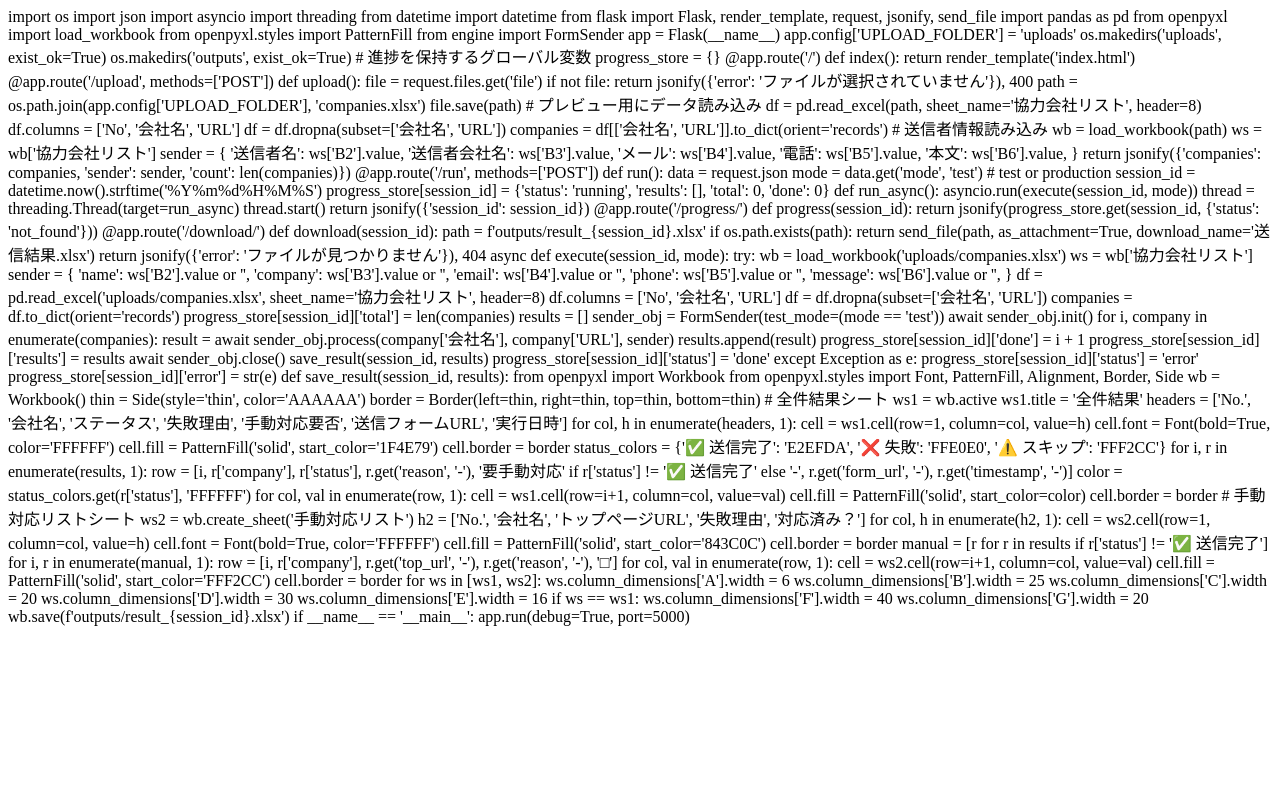
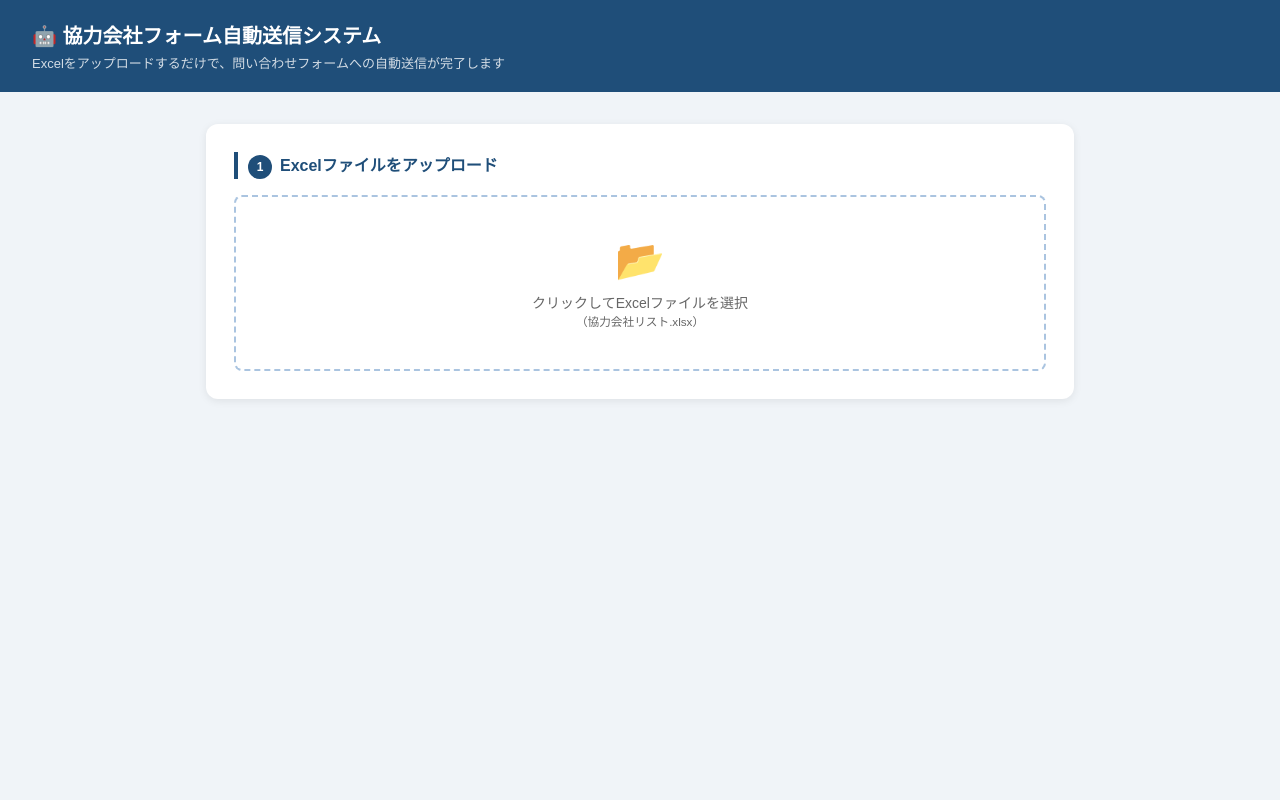
Before and after one commit to oshita-ops/form-sender, a Flask app: page / in a window 1280 px wide. Run offline with Flask 3, Linux system fonts and the light colour scheme.

Commit message:
Update index.html

```diff
--- a/templates/index.html
+++ b/templates/index.html
@@ -1,171 +1,176 @@
-import os
-import json
-import asyncio
-import threading
-from datetime import datetime
-from flask import Flask, render_template, request, jsonify, send_file
-import pandas as pd
-from openpyxl import load_workbook
-from openpyxl.styles import PatternFill
-from engine import FormSender
+<!DOCTYPE html>
+<html lang="ja">
+<head>
+  <meta charset="UTF-8">
+  <meta name="viewport" content="width=device-width, initial-scale=1.0">
+  <title>協力会社フォーム自動送信システム</title>
+  <style>
+    * { box-sizing: border-box; margin: 0; padding: 0; }
+    body { font-family: 'Hiragino Sans', 'Meiryo', sans-serif; background: #f0f4f8; color: #333; }
+    .header { background: #1F4E79; color: white; padding: 20px 32px; }
+    .header h1 { font-size: 20px; }
+    .header p { font-size: 13px; opacity: 0.8; margin-top: 4px; }
+    .container { max-width: 900px; margin: 32px auto; padding: 0 16px; }
+    .card { background: white; border-radius: 12px; padding: 28px; margin-bottom: 24px; box-shadow: 0 2px 8px rgba(0,0,0,0.08); }
+    .card h2 { font-size: 16px; color: #1F4E79; margin-bottom: 16px; border-left: 4px solid #1F4E79; padding-left: 10px; }
+    .step-badge { display: inline-block; background: #1F4E79; color: white; border-radius: 50%; width: 24px; height: 24px; text-align: center; line-height: 24px; font-size: 12px; margin-right: 8px; }
+    .upload-area { border: 2px dashed #aac4e0; border-radius: 8px; padding: 40px; text-align: center; cursor: pointer; transition: all 0.2s; }
+    .upload-area:hover { border-color: #1F4E79; background: #f0f7ff; }
+    .upload-area input { display: none; }
+    .upload-area p { color: #666; font-size: 14px; margin-top: 8px; }
+    .preview-box { background: #f8fafb; border-radius: 8px; padding: 16px; margin-top: 16px; font-size: 13px; }
+    .preview-box table { width: 100%; border-collapse: collapse; }
+    .preview-box th { background: #1F4E79; color: white; padding: 8px 12px; text-align: left; }
+    .preview-box td { padding: 8px 12px; border-bottom: 1px solid #eee; }
+    .sender-info { display: grid; grid-template-columns: 1fr 1fr; gap: 12px; margin-top: 12px; }
+    .sender-item { background: #f0f7ff; border-radius: 6px; padding: 10px 14px; }
+    .sender-item label { font-size: 11px; color: #666; display: block; }
+    .sender-item span { font-size: 13px; font-weight: bold; }
+    .mode-selector { display: flex; gap: 12px; margin-bottom: 16px; }
+    .mode-btn { flex: 1; padding: 14px; border: 2px solid #ddd; border-radius: 8px; background: white; cursor: pointer; text-align: center; transition: all 0.2s; }
+    .mode-btn.active { border-color: #1F4E79; background: #f0f7ff; }
+    .mode-btn h3 { font-size: 14px; margin-bottom: 4px; }
+    .mode-btn p { font-size: 12px; color: #666; }
+    .mode-btn.production.active { border-color: #C00000; background: #fff0f0; }
+    .run-btn { width: 100%; padding: 16px; background: #1F4E79; color: white; border: none; border-radius: 8px; font-size: 16px; font-weight: bold; cursor: pointer; }
+    .run-btn:disabled { background: #aaa; cursor: not-allowed; }
+    .run-btn.production { background: #C00000; }
+    .progress-bar-wrap { background: #eee; border-radius: 99px; height: 12px; margin: 12px 0; }
+    .progress-bar { background: #1F4E79; height: 12px; border-radius: 99px; transition: width 0.3s; width: 0%; }
+    .progress-text { font-size: 13px; color: #555; text-align: center; }
+    .log-box { background: #1a1a2e; color: #7ec8e3; border-radius: 8px; padding: 16px; max-height: 300px; overflow-y: auto; font-size: 12px; font-family: monospace; margin-top: 12px; }
+    .log-box .ok { color: #69db7c; }
+    .log-box .err { color: #ff6b6b; }
+    .log-box .skip { color: #ffd43b; }
+    .download-btn { display: none; width: 100%; padding: 14px; background: #375623; color: white; border: none; border-radius: 8px; font-size: 15px; font-weight: bold; cursor: pointer; margin-top: 16px; }
+    .warning-box { background: #fff8e6; border: 1px solid #ffc107; border-radius: 8px; padding: 14px 16px; font-size: 13px; color: #856404; margin-bottom: 16px; }
+  </style>
+</head>
+<body>
+<div class="header">
+  <h1>🤖 協力会社フォーム自動送信システム</h1>
+  <p>Excelをアップロードするだけで、問い合わせフォームへの自動送信が完了します</p>
+</div>
+<div class="container">
+  <div class="card">
+    <h2><span class="step-badge">1</span>Excelファイルをアップロード</h2>
+    <div class="upload-area" onclick="document.getElementById('fileInput').click()">
+      <input type="file" id="fileInput" accept=".xlsx" onchange="uploadFile(this)">
+      <div style="font-size:40px">📂</div>
+      <p>クリックしてExcelファイルを選択<br><small>（協力会社リスト.xlsx）</small></p>
+    </div>
+    <div id="previewArea" style="display:none">
+      <div style="margin-top:16px;font-size:14px;font-weight:bold;color:#1F4E79">📋 送信者情報</div>
+      <div class="sender-info" id="senderInfo"></div>
+      <div style="margin-top:16px;font-size:14px;font-weight:bold;color:#1F4E79">🏢 協力会社リスト（<span id="companyCount">0</span>社）</div>
+      <div class="preview-box">
+        <table><thead><tr><th>会社名</th><th>URL</th></tr></thead><tbody id="previewBody"></tbody></table>
+      </div>
+    </div>
+  </div>
 
-app = Flask(__name__)
-app.config['UPLOAD_FOLDER'] = 'uploads'
-os.makedirs('uploads', exist_ok=True)
-os.makedirs('outputs', exist_ok=True)
+  <div class="card" id="step2" style="display:none">
+    <h2><span class="step-badge">2</span>実行モードを選択</h2>
+    <div class="warning-box">⚠️ 初めて使う場合は必ず<strong>テストモード</strong>で動作確認してください</div>
+    <div class="mode-selector">
+      <div class="mode-btn active" id="testBtn" onclick="selectMode('test')">
+        <h3>🧪 テストモード</h3>
+        <p>フォームを探して入力内容を確認するだけ。実際には送信しません</p>
+      </div>
+      <div class="mode-btn production" id="prodBtn" onclick="selectMode('production')">
+        <h3>🚀 本番モード</h3>
+        <p>実際にフォームを送信します。取り消しできません</p>
+      </div>
+    </div>
+    <button class="run-btn" id="runBtn" onclick="startRun()">🧪 テストモードで実行する</button>
+  </div>
 
-# 進捗を保持するグローバル変数
-progress_store = {}
+  <div class="card" id="step3" style="display:none">
+    <h2><span class="step-badge">3</span>実行中...</h2>
+    <div class="progress-bar-wrap"><div class="progress-bar" id="progressBar"></div></div>
+    <div class="progress-text" id="progressText">準備中...</div>
+    <div class="log-box" id="logBox"></div>
+    <button class="download-btn" id="downloadBtn" onclick="downloadResult()">📥 結果Excelをダウンロード</button>
+  </div>
+</div>
 
-@app.route('/')
-def index():
-    return render_template('index.html')
+<script>
+let currentMode = 'test', currentSessionId = null, progressInterval = null;
 
-@app.route('/upload', methods=['POST'])
-def upload():
-    file = request.files.get('file')
-    if not file:
-        return jsonify({'error': 'ファイルが選択されていません'}), 400
-    path = os.path.join(app.config['UPLOAD_FOLDER'], 'companies.xlsx')
-    file.save(path)
+function selectMode(mode) {
+  currentMode = mode;
+  document.getElementById('testBtn').classList.toggle('active', mode === 'test');
+  document.getElementById('prodBtn').classList.toggle('active', mode === 'production');
+  const btn = document.getElementById('runBtn');
+  btn.className = mode === 'production' ? 'run-btn production' : 'run-btn';
+  btn.textContent = mode === 'test' ? '🧪 テストモードで実行する' : '🚀 本番モードで送信する';
+}
 
-    # プレビュー用にデータ読み込み
-    df = pd.read_excel(path, sheet_name='協力会社リスト', header=8)
-    df.columns = ['No', '会社名', 'URL']
-    df = df.dropna(subset=['会社名', 'URL'])
-    companies = df[['会社名', 'URL']].to_dict(orient='records')
+async function uploadFile(input) {
+  const file = input.files[0];
+  if (!file) return;
+  const form = new FormData();
+  form.append('file', file);
+  const res = await fetch('/upload', { method: 'POST', body: form });
+  const data = await res.json();
+  if (data.error) { alert(data.error); return; }
+  const s = data.sender;
+  document.getElementById('senderInfo').innerHTML = `
+    <div class="sender-item"><label>送信者名</label><span>${s['送信者名']||'-'}</span></div>
+    <div class="sender-item"><label>会社名</label><span>${s['送信者会社名']||'-'}</span></div>
+    <div class="sender-item"><label>メール</label><span>${s['メール']||'-'}</span></div>
+    <div class="sender-item"><label>電話</label><span>${s['電話']||'-'}</span></div>`;
+  document.getElementById('companyCount').textContent = data.count;
+  const tbody = document.getElementById('previewBody');
+  tbody.innerHTML = '';
+  data.companies.slice(0,10).forEach(c => {
+    const tr = document.createElement('tr');
+    tr.innerHTML = `<td>${c['会社名']}</td><td><a href="${c['URL']}" target="_blank">${c['URL']}</a></td>`;
+    tbody.appendChild(tr);
+  });
+  if (data.count > 10) {
+    const tr = document.createElement('tr');
+    tr.innerHTML = `<td colspan="2" style="color:#999;text-align:center">... 他${data.count-10}社</td>`;
+    tbody.appendChild(tr);
+  }
+  document.getElementById('previewArea').style.display = 'block';
+  document.getElementById('step2').style.display = 'block';
+}
 
-    # 送信者情報読み込み
-    wb = load_workbook(path)
-    ws = wb['協力会社リスト']
-    sender = {
-        '送信者名': ws['B2'].value,
-        '送信者会社名': ws['B3'].value,
-        'メール': ws['B4'].value,
-        '電話': ws['B5'].value,
-        '本文': ws['B6'].value,
-    }
-    return jsonify({'companies': companies, 'sender': sender, 'count': len(companies)})
+async function startRun() {
+  if (currentMode === 'production' && !confirm('本番モードで実際に送信します。よろしいですか？')) return;
+  document.getElementById('runBtn').disabled = true;
+  document.getElementById('step3').style.display = 'block';
+  document.getElementById('step3').scrollIntoView({behavior:'smooth'});
+  const res = await fetch('/run', {method:'POST',headers:{'Content-Type':'application/json'},body:JSON.stringify({mode:currentMode})});
+  const data = await res.json();
+  currentSessionId = data.session_id;
+  progressInterval = setInterval(checkProgress, 1500);
+}
 
-@app.route('/run', methods=['POST'])
-def run():
-    data = request.json
-    mode = data.get('mode', 'test')  # test or production
-    session_id = datetime.now().strftime('%Y%m%d%H%M%S')
-    progress_store[session_id] = {'status': 'running', 'results': [], 'total': 0, 'done': 0}
-
-    def run_async():
-        asyncio.run(execute(session_id, mode))
-
-    thread = threading.Thread(target=run_async)
-    thread.start()
-    return jsonify({'session_id': session_id})
-
-@app.route('/progress/<session_id>')
-def progress(session_id):
-    return jsonify(progress_store.get(session_id, {'status': 'not_found'}))
-
-@app.route('/download/<session_id>')
-def download(session_id):
-    path = f'outputs/result_{session_id}.xlsx'
-    if os.path.exists(path):
-        return send_file(path, as_attachment=True, download_name='送信結果.xlsx')
-    return jsonify({'error': 'ファイルが見つかりません'}), 404
-
-async def execute(session_id, mode):
-    try:
-        wb = load_workbook('uploads/companies.xlsx')
-        ws = wb['協力会社リスト']
-        sender = {
-            'name': ws['B2'].value or '',
-            'company': ws['B3'].value or '',
-            'email': ws['B4'].value or '',
-            'phone': ws['B5'].value or '',
-            'message': ws['B6'].value or '',
-        }
-
-        df = pd.read_excel('uploads/companies.xlsx', sheet_name='協力会社リスト', header=8)
-        df.columns = ['No', '会社名', 'URL']
-        df = df.dropna(subset=['会社名', 'URL'])
-        companies = df.to_dict(orient='records')
-
-        progress_store[session_id]['total'] = len(companies)
-        results = []
-
-        sender_obj = FormSender(test_mode=(mode == 'test'))
-        await sender_obj.init()
-
-        for i, company in enumerate(companies):
-            result = await sender_obj.process(company['会社名'], company['URL'], sender)
-            results.append(result)
-            progress_store[session_id]['done'] = i + 1
-            progress_store[session_id]['results'] = results
-
-        await sender_obj.close()
-        save_result(session_id, results)
-        progress_store[session_id]['status'] = 'done'
-
-    except Exception as e:
-        progress_store[session_id]['status'] = 'error'
-        progress_store[session_id]['error'] = str(e)
-
-def save_result(session_id, results):
-    from openpyxl import Workbook
-    from openpyxl.styles import Font, PatternFill, Alignment, Border, Side
-
-    wb = Workbook()
-    thin = Side(style='thin', color='AAAAAA')
-    border = Border(left=thin, right=thin, top=thin, bottom=thin)
-
-    # 全件結果シート
-    ws1 = wb.active
-    ws1.title = '全件結果'
-    headers = ['No.', '会社名', 'ステータス', '失敗理由', '手動対応要否', '送信フォームURL', '実行日時']
-    for col, h in enumerate(headers, 1):
-        cell = ws1.cell(row=1, column=col, value=h)
-        cell.font = Font(bold=True, color='FFFFFF')
-        cell.fill = PatternFill('solid', start_color='1F4E79')
-        cell.border = border
-
-    status_colors = {'✅ 送信完了': 'E2EFDA', '❌ 失敗': 'FFE0E0', '⚠️ スキップ': 'FFF2CC'}
-    for i, r in enumerate(results, 1):
-        row = [i, r['company'], r['status'], r.get('reason', '-'),
-               '要手動対応' if r['status'] != '✅ 送信完了' else '-',
-               r.get('form_url', '-'), r.get('timestamp', '-')]
-        color = status_colors.get(r['status'], 'FFFFFF')
-        for col, val in enumerate(row, 1):
-            cell = ws1.cell(row=i+1, column=col, value=val)
-            cell.fill = PatternFill('solid', start_color=color)
-            cell.border = border
-
-    # 手動対応リストシート
-    ws2 = wb.create_sheet('手動対応リスト')
-    h2 = ['No.', '会社名', 'トップページURL', '失敗理由', '対応済み？']
-    for col, h in enumerate(h2, 1):
-        cell = ws2.cell(row=1, column=col, value=h)
-        cell.font = Font(bold=True, color='FFFFFF')
-        cell.fill = PatternFill('solid', start_color='843C0C')
-        cell.border = border
-
-    manual = [r for r in results if r['status'] != '✅ 送信完了']
-    for i, r in enumerate(manual, 1):
-        row = [i, r['company'], r.get('top_url', '-'), r.get('reason', '-'), '□']
-        for col, val in enumerate(row, 1):
-            cell = ws2.cell(row=i+1, column=col, value=val)
-            cell.fill = PatternFill('solid', start_color='FFF2CC')
-            cell.border = border
-
-    for ws in [ws1, ws2]:
-        ws.column_dimensions['A'].width = 6
-        ws.column_dimensions['B'].width = 25
-        ws.column_dimensions['C'].width = 20
-        ws.column_dimensions['D'].width = 30
-        ws.column_dimensions['E'].width = 16
-        if ws == ws1:
-            ws.column_dimensions['F'].width = 40
-            ws.column_dimensions['G'].width = 20
-
-    wb.save(f'outputs/result_{session_id}.xlsx')
-
-if __name__ == '__main__':
-    app.run(debug=True, port=5000)
+async function checkProgress() {
+  const res = await fetch(`/progress/${currentSessionId}`);
+  const data = await res.json();
+  const pct = data.total > 0 ? Math.round(data.done/data.total*100) : 0;
+  document.getElementById('progressBar').style.width = pct + '%';
+  document.getElementById('progressText').textContent = `${data.done} / ${data.total} 社処理済み（${pct}%）`;
+  const logBox = document.getElementById('logBox');
+  logBox.innerHTML = '';
+  (data.results||[]).slice(-20).reverse().forEach(r => {
+    const cls = r.status.includes('完了') ? 'ok' : r.status.includes('スキップ') ? 'skip' : 'err';
+    logBox.innerHTML += `<div class="${cls}">${r.status} | ${r.company} | ${r.reason||r.form_url||''}</div>`;
+  });
+  if (data.status === 'done') {
+    clearInterval(progressInterval);
+    document.getElementById('progressText').textContent = `✅ 完了！ ${data.total}社の処理が終わりました`;
+    document.getElementById('downloadBtn').style.display = 'block';
+    document.getElementById('step3').querySelector('h2').textContent = '✅ 完了';
+  } else if (data.status === 'error') {
+    clearInterval(progressInterval);
+    document.getElementById('progressText').textContent = `❌ エラー: ${data.error}`;
+  }
+}
+function downloadResult() { window.location.href = `/download/${currentSessionId}`; }
+</script>
+</body>
+</html>
```
